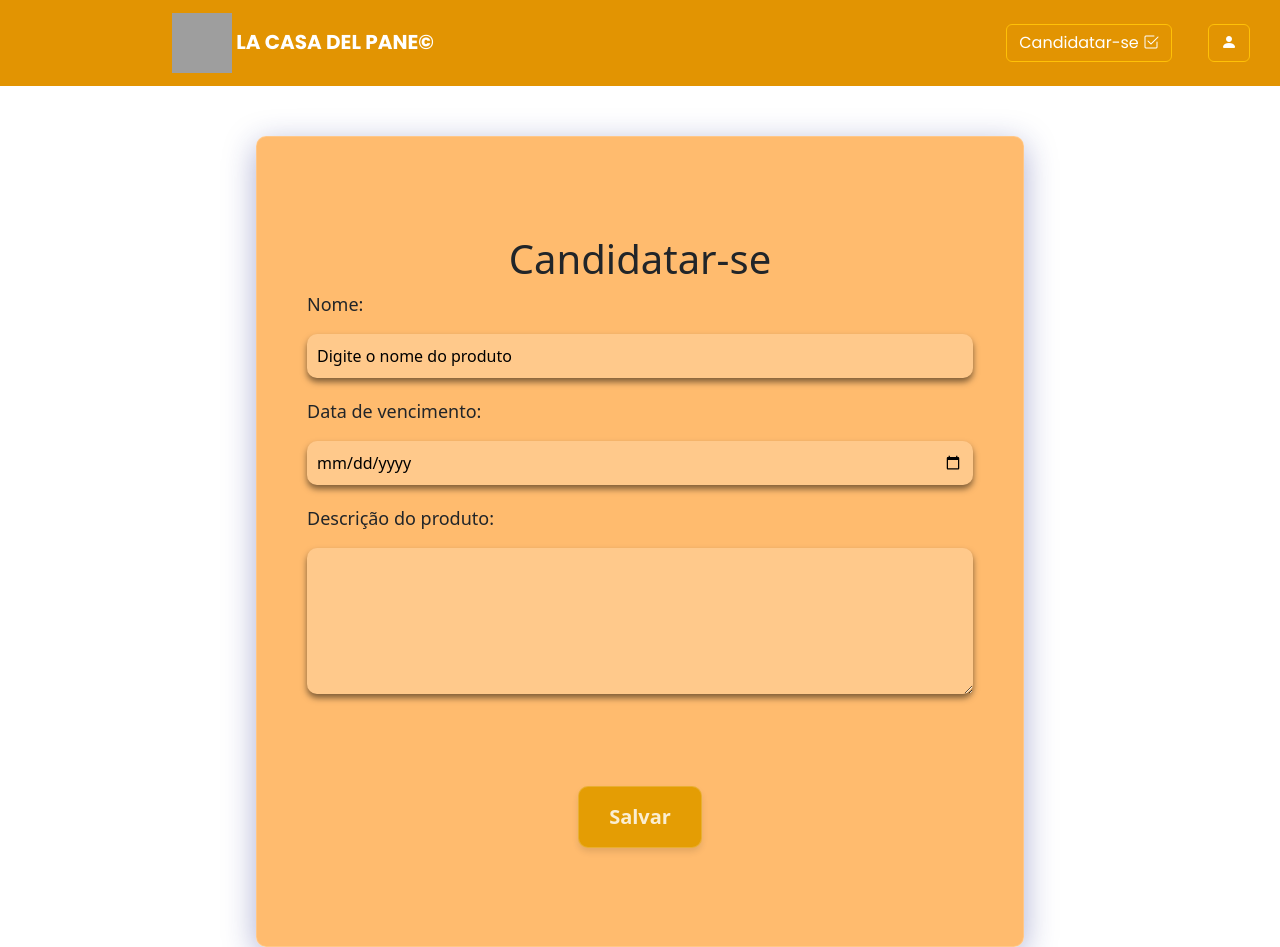
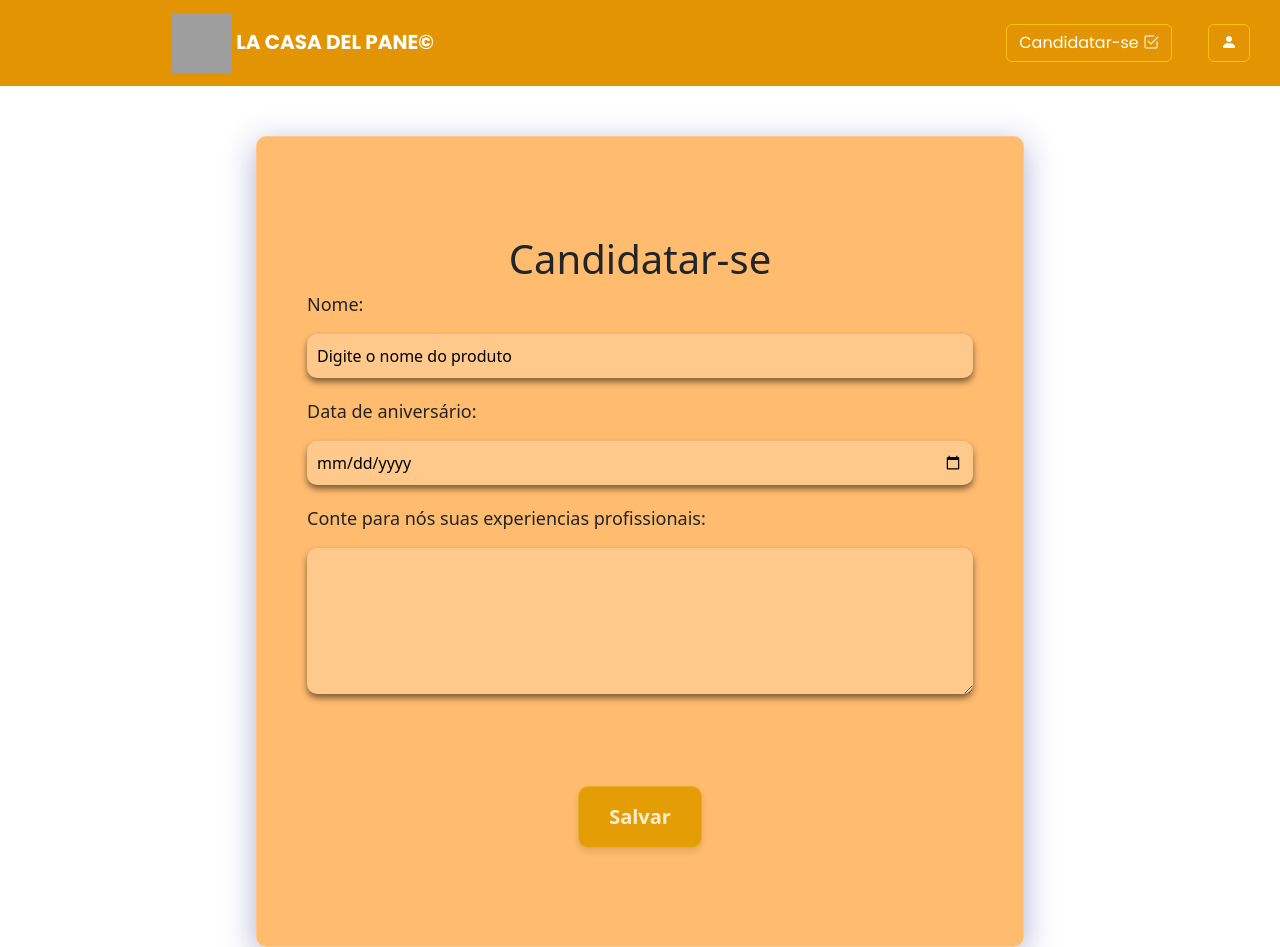
Before and after one commit to Lciarallo/Blog, an Angular app: page /candidatar in a window 1280 px wide. Built offline with nearby package versions, Linux system fonts and the light colour scheme; grey boxes are pictures that could not be loaded.

Commit message:
Correção form

```diff
--- a/src/app/candidatar/candidatar.component.html
+++ b/src/app/candidatar/candidatar.component.html
@@ -7,12 +7,12 @@
   </div>
 
   <div class="form-group">
-    <p>Data de vencimento:</p>
+    <p>Data de aniversário:</p>
     <input type="date" [(ngModel)]="dataNascimento" name="dataNascimento" class="form-control" id="inputdata" placeholder="Digite seu nome">
   </div>
 
   <div class="form-group">
-    <p>Descrição do produto:</p>
+    <p>Conte para nós suas experiencias profissionais:</p>
     <textarea [(ngModel)]="experiencia" name="experiencia" class="form-control form-control-lg pt-3" id="inputdescription" rows="4"></textarea>
   </div>
 
--- a/src/app/candidatar/candidatar.component.ts
+++ b/src/app/candidatar/candidatar.component.ts
@@ -12,7 +12,6 @@ import { FormsModule } from '@angular/forms';
 
 })
 export class CandidatarComponent {
-[x: string]: any;
   nome = document.getElementById("inputnome")
   dataNascimento = document.getElementById("inputdata");
   experiencia = document.getElementById("inputdescription");
```
